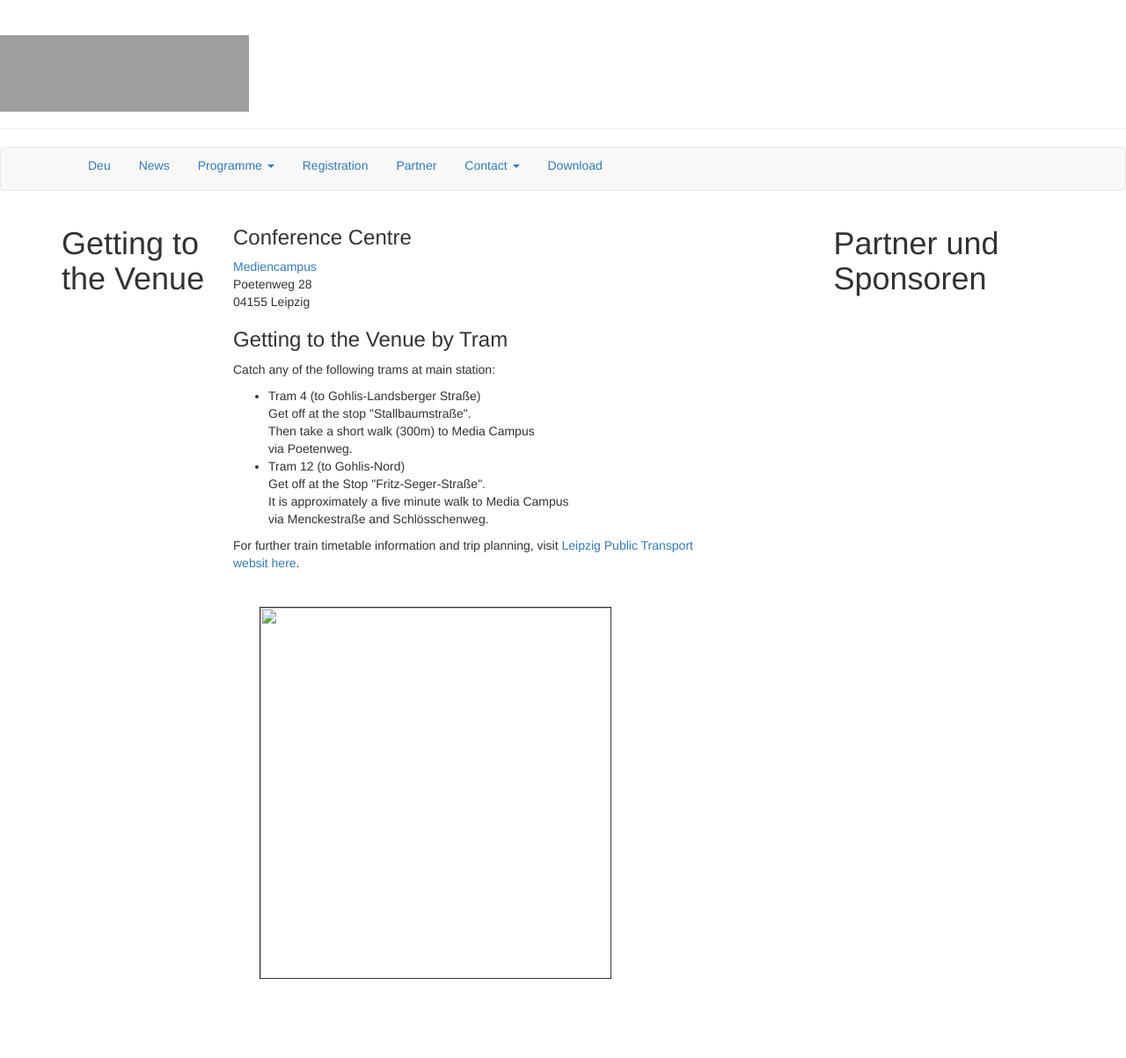
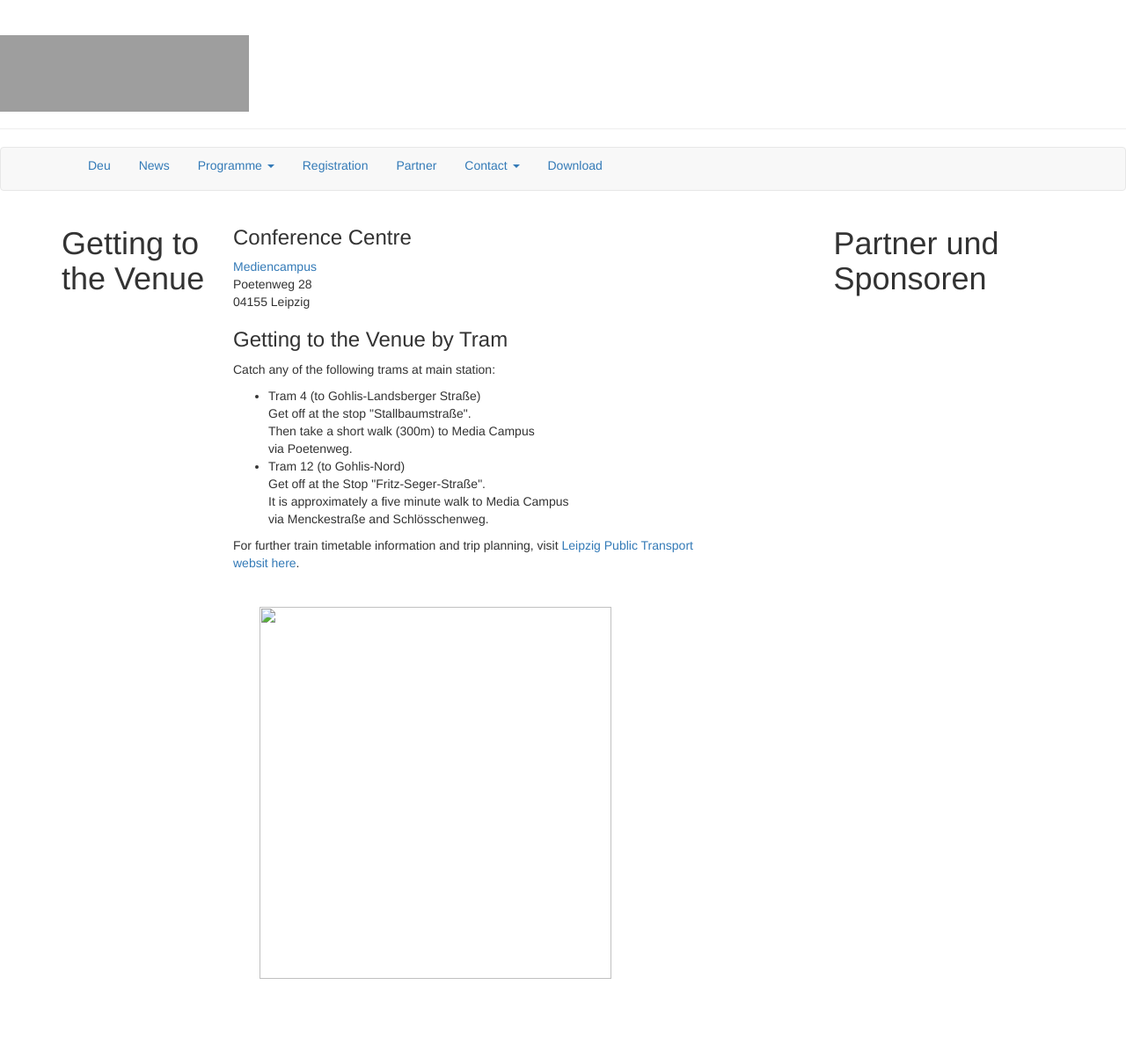
Before and after one commit to susedev/test, a Jekyll site: the page built from location.html, in a window 1280 px wide. Shown: the whole page at 88% size. Built offline with Jekyll 4.4.1, drawn with Linux system fonts in a browser that asks for light colours; nearby versions of some CDN libraries; grey boxes are pictures that could not be loaded.

Commit message:
Edit from JekyllCMS

```diff
--- a/location.html
+++ b/location.html
@@ -25,7 +25,7 @@ Poetenweg 28<br />
 
 <p class="csc-header csc-header-n1">For further train timetable information and trip planning, visit<a href="http://www.lvb.de/" target="_blank"> Leipzig Public Transport websit here</a>.</p>
 
-<h3 class="csc-header csc-header-n1"><img alt="" src="{{ site.base_url }}/media/karte-web.png" style="width: 400px; height: 423px; border-width: 1px; border-style: solid; margin: 20px 30px;" /></h3>
+<h3 class="csc-header csc-header-n1"><img alt="" src="{{ site.base_url }}/media/karte-web.png" style="width: 400px; height: 423px; margin: 20px 30px;" /></h3>
 
 <p>&nbsp;</p>
 
```
